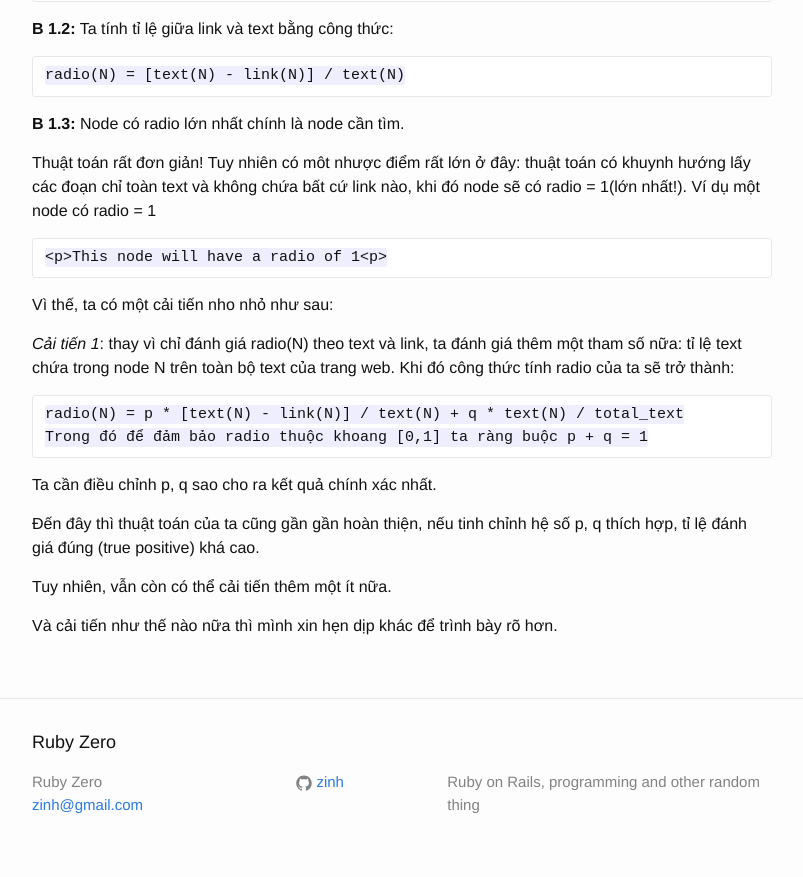
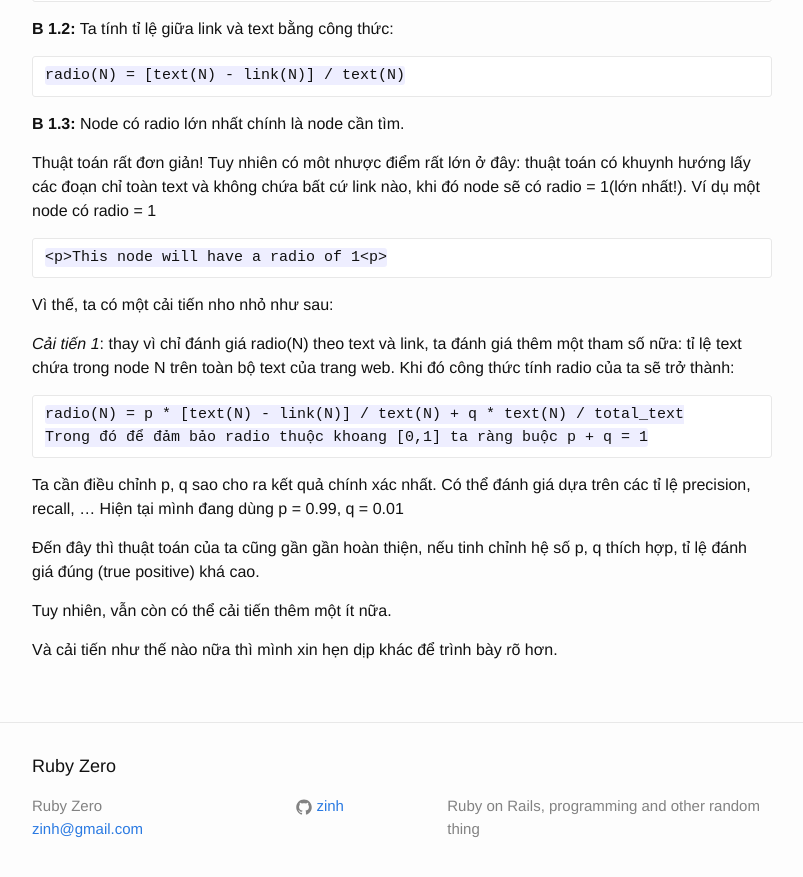
Before and after one commit to zinh/zinh.github.io, a Jekyll site: the page built from _posts/2014-10-01-tach-noi-dung-chinh-mot-trang-tin.md, in a window 1280 px wide and 900 px high, scrolled down 1818 px. Shown: the top 877 px of the window, without its empty margins (238-1041 px from the left). Built offline with Jekyll 4.4.1, drawn with Linux system fonts in a browser that asks for light colours.

Commit message:
Update 2014-10-01-tach-noi-dung-chinh-mot-trang-tin.md

```diff
--- a/_posts/2014-10-01-tach-noi-dung-chinh-mot-trang-tin.md
+++ b/_posts/2014-10-01-tach-noi-dung-chinh-mot-trang-tin.md
@@ -73,7 +73,7 @@ trong node N trên toàn bộ text của trang web. Khi đó công thức tính
     radio(N) = p * [text(N) - link(N)] / text(N) + q * text(N) / total_text
     Trong đó để đảm bảo radio thuộc khoang [0,1] ta ràng buộc p + q = 1
 
-Ta cần điều chỉnh p, q sao cho ra kết quả chính xác nhất.
+Ta cần điều chỉnh p, q sao cho ra kết quả chính xác nhất. Có thể đánh giá dựa trên các tỉ lệ precision, recall, ... Hiện tại mình đang dùng p = 0.99, q = 0.01
 
 Đến đây thì thuật toán của ta cũng gần gần hoàn thiện, nếu tinh chỉnh hệ số p, q thích hợp, tỉ lệ đánh giá
 đúng (true positive) khá cao.
```
